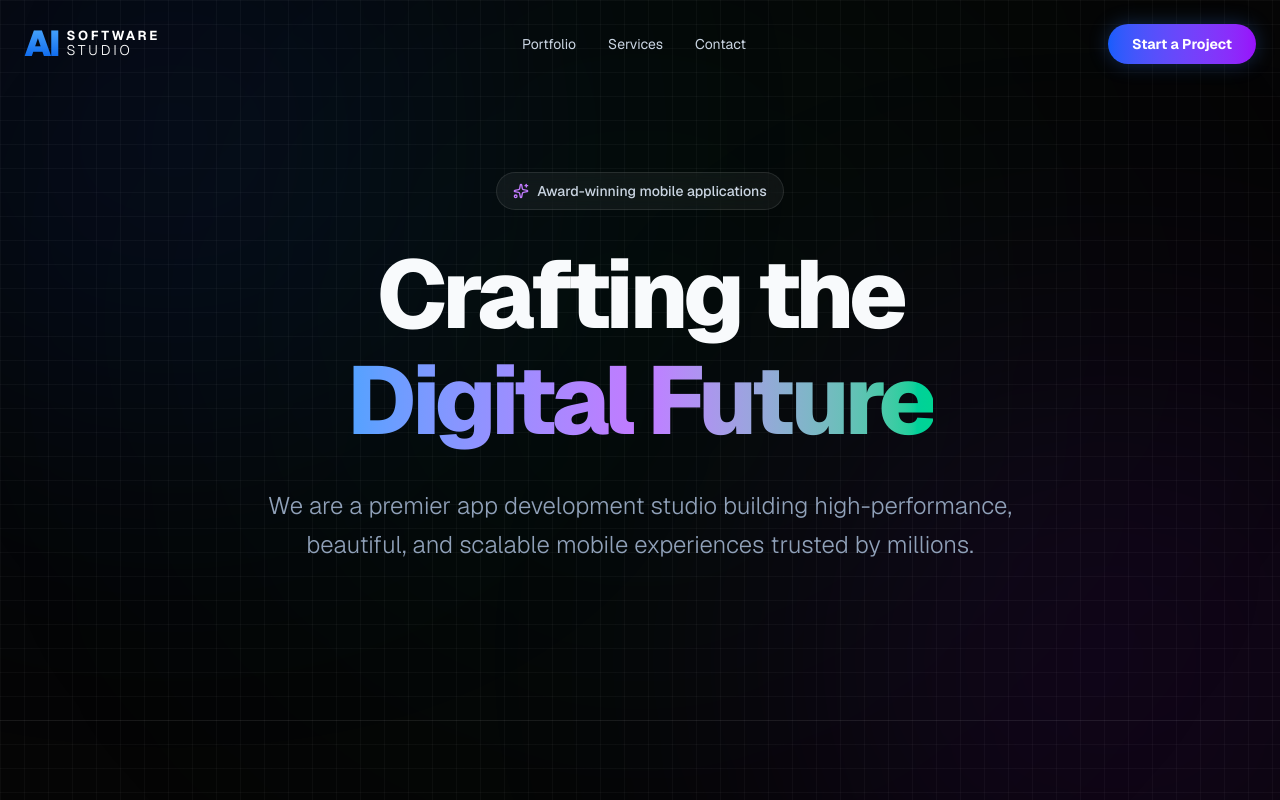
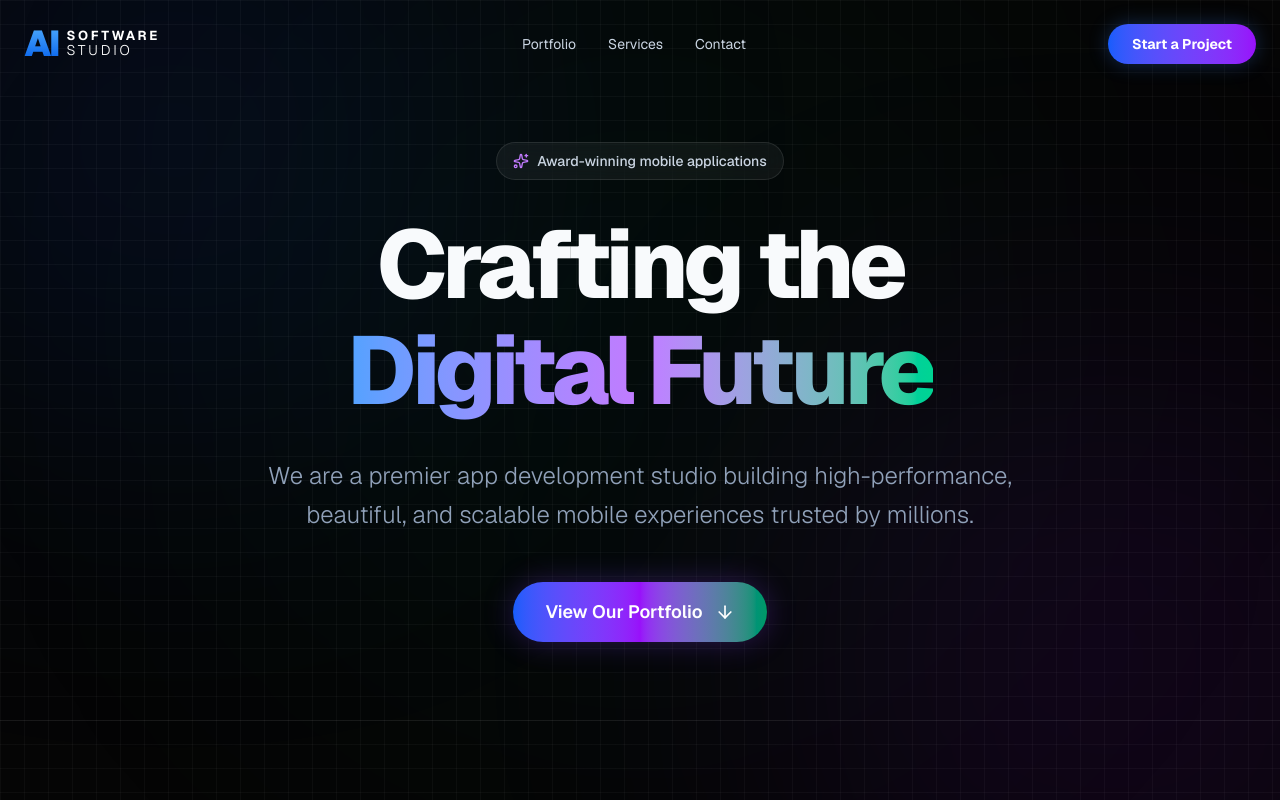
Before and after one commit to dinhphu290998/aisoftwarestudio, a Next.js app: page / in a window 1280 px wide. Shown: the top 800 px of the page. Built offline with nearby package versions, Linux system fonts and the light colour scheme; no server answers.

Commit message:
feat: add portfolio link button to hero section

```diff
--- a/src/app/page.tsx
+++ b/src/app/page.tsx
@@ -1,4 +1,4 @@
-import { Sparkles } from "lucide-react";
+import { Sparkles, ArrowDown } from "lucide-react";
 import { fetchDeveloperApps } from "@/lib/playstore";
 import { Portfolio } from "@/components/Portfolio";
 import { Header } from "@/components/Header";
@@ -57,6 +57,14 @@ export default async function Home() {
         <p className="text-xl md:text-2xl text-slate-400 max-w-3xl mb-12 leading-relaxed font-light">
           We are a premier app development studio building high-performance, beautiful, and scalable mobile experiences trusted by millions.
         </p>
+
+        <a
+          href="#portfolio"
+          className="group relative inline-flex items-center gap-3 px-8 py-4 bg-gradient-to-r from-blue-600 via-purple-600 to-emerald-600 rounded-full text-white font-semibold text-lg hover:scale-105 transition-all duration-300 shadow-[0_0_30px_rgba(124,58,237,0.3)] hover:shadow-[0_0_50px_rgba(124,58,237,0.5)]"
+        >
+          <span>View Our Portfolio</span>
+          <ArrowDown className="w-5 h-5 group-hover:translate-y-1 transition-transform duration-300" />
+        </a>
       </section>
 
       {/* Live Portfolio Section */}
```
